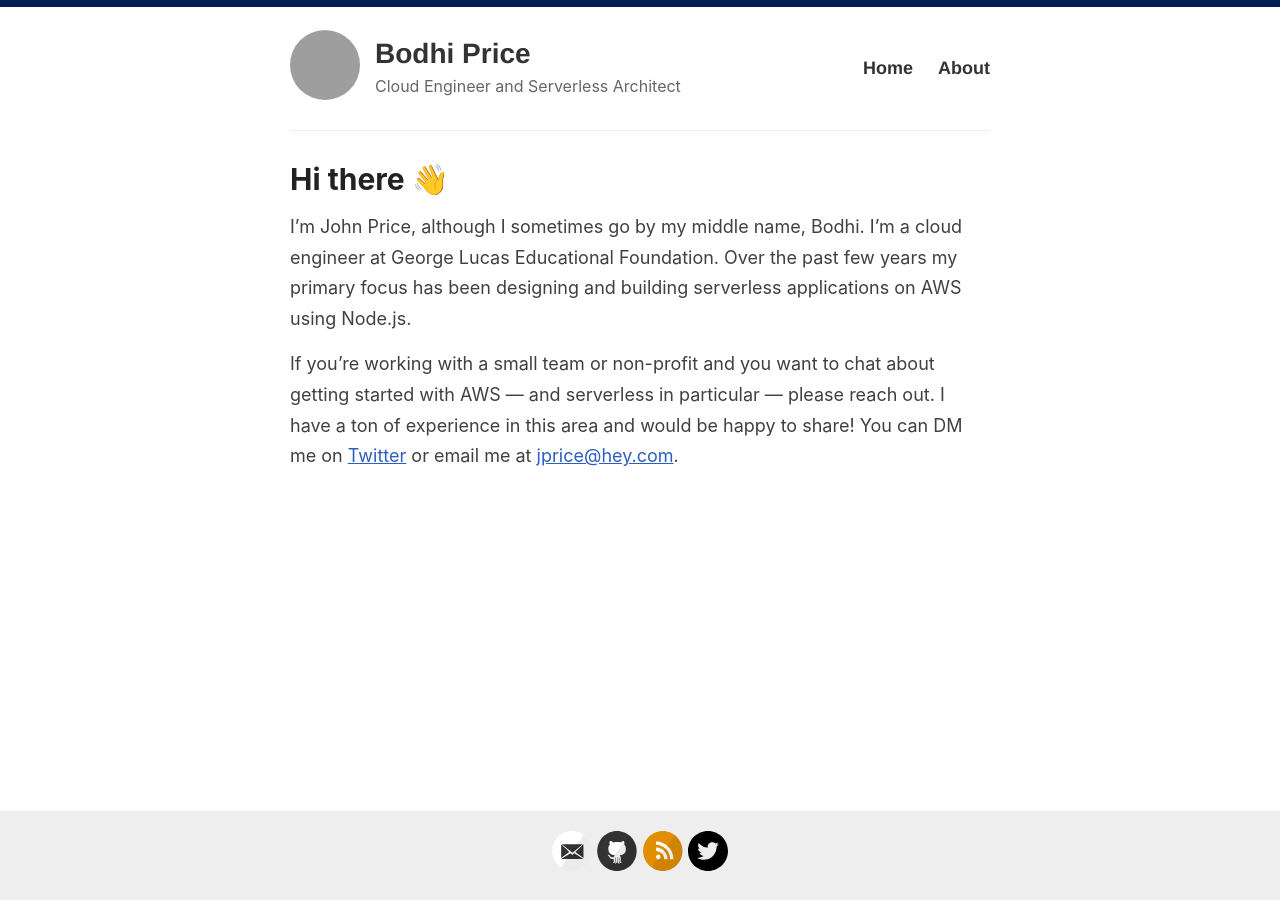
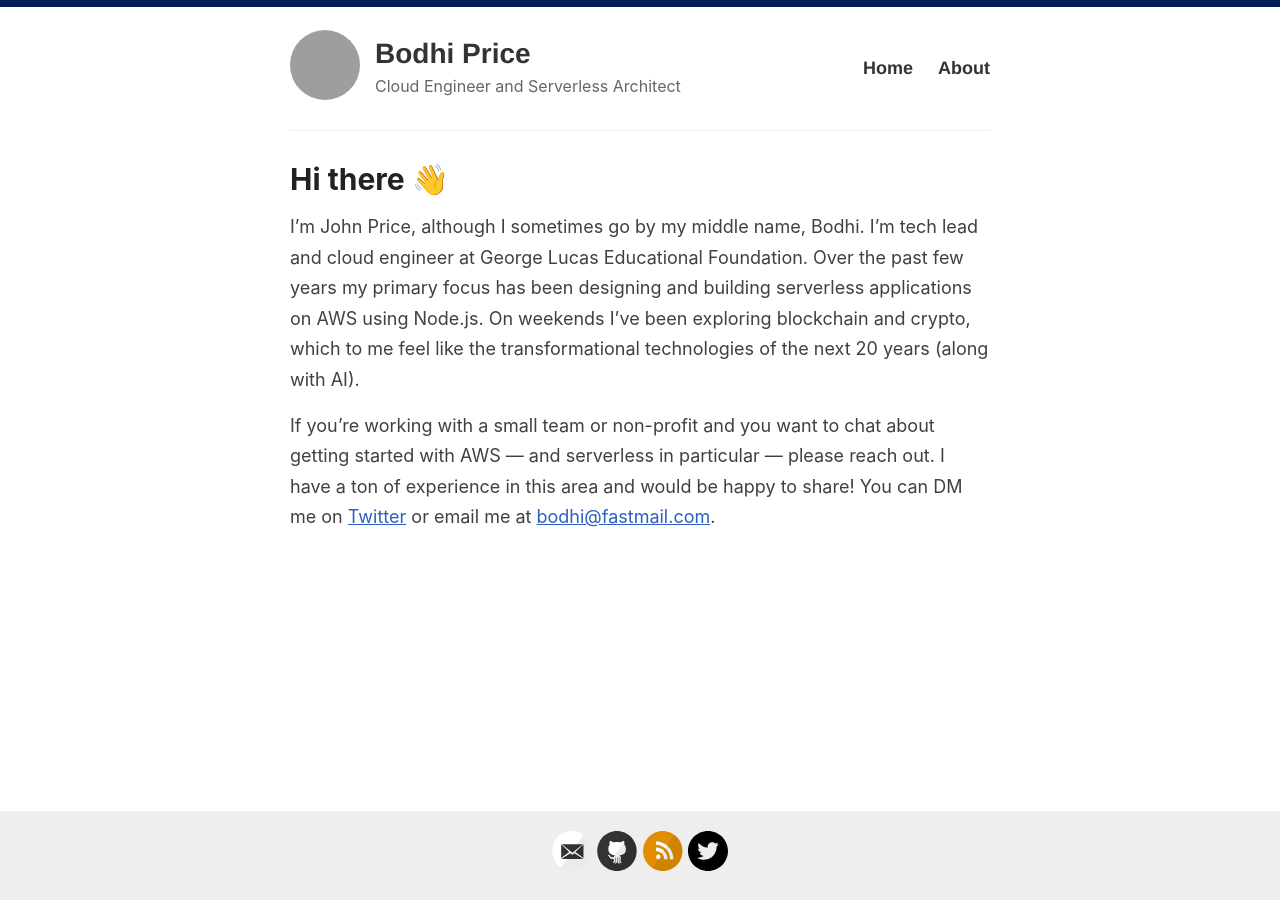
Before and after one commit to bodhiprice/bodhiprice.github.io, a Jekyll site: the page built from _pages/about.md, in a window 1280 px wide. Built offline with Jekyll 4.4.1, drawn with Linux system fonts in a browser that asks for light colours; grey boxes are pictures that could not be loaded.

Commit message:
Update about.md

```diff
--- a/_pages/about.md
+++ b/_pages/about.md
@@ -4,6 +4,6 @@
 permalink: /about/
 ---
 
-I'm John Price, although I sometimes go by my middle name, Bodhi. I’m a cloud engineer at George Lucas Educational Foundation. Over the past few years my primary focus has been designing and building serverless applications on AWS using Node.js.
+I'm John Price, although I sometimes go by my middle name, Bodhi. I’m tech lead and cloud engineer at George Lucas Educational Foundation. Over the past few years my primary focus has been designing and building serverless applications on AWS using Node.js. On weekends I've been exploring blockchain and crypto, which to me feel like the transformational technologies of the next 20 years (along with AI).
 
-If you're working with a small team or non-profit and you want to chat about getting started with AWS — and serverless in particular — please reach out. I have a ton of experience in this area and would be happy to share! You can DM me on [Twitter](https://twitter.com/bodhiprice) or email me at [jprice@hey.com](mailto:jprice@hey.com).
+If you're working with a small team or non-profit and you want to chat about getting started with AWS — and serverless in particular — please reach out. I have a ton of experience in this area and would be happy to share! You can DM me on [Twitter](https://twitter.com/bodhiprice) or email me at [bodhi@fastmail.com](mailto:bodhi@fastmail.com).
```
